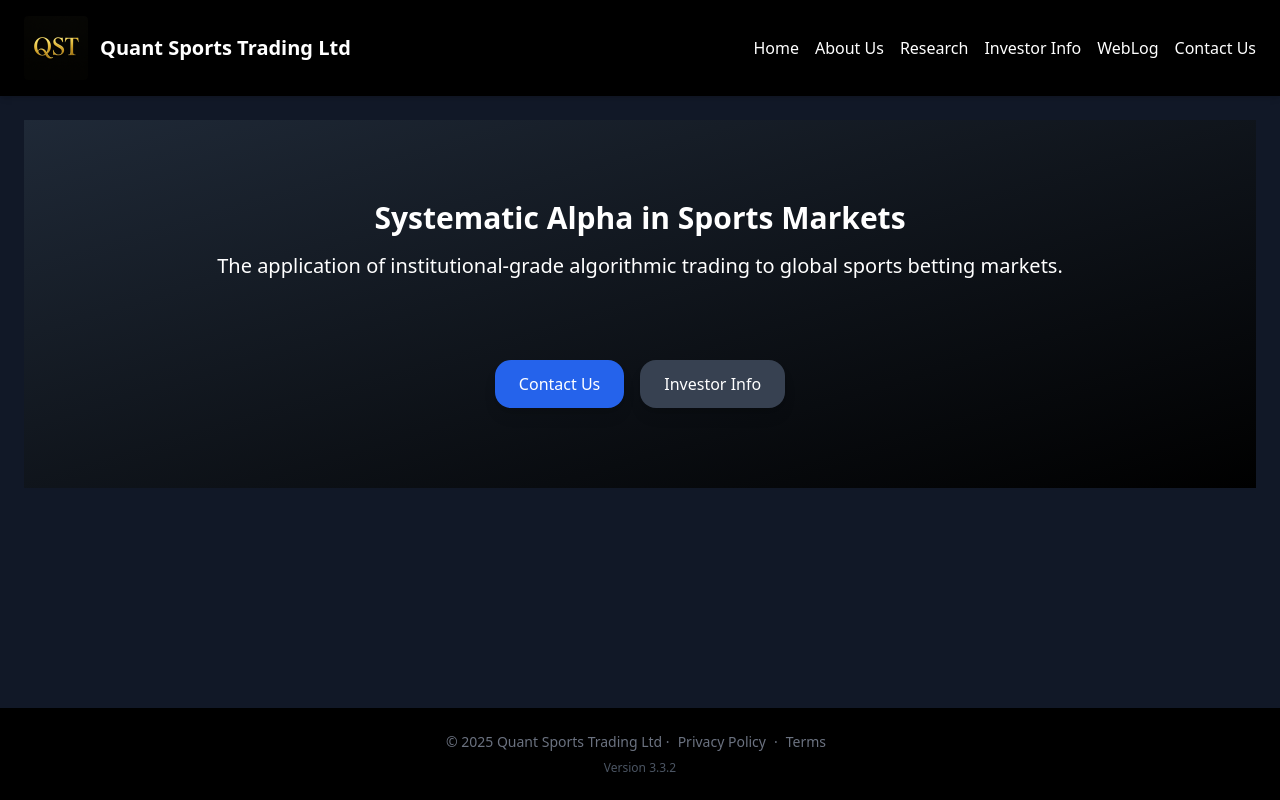
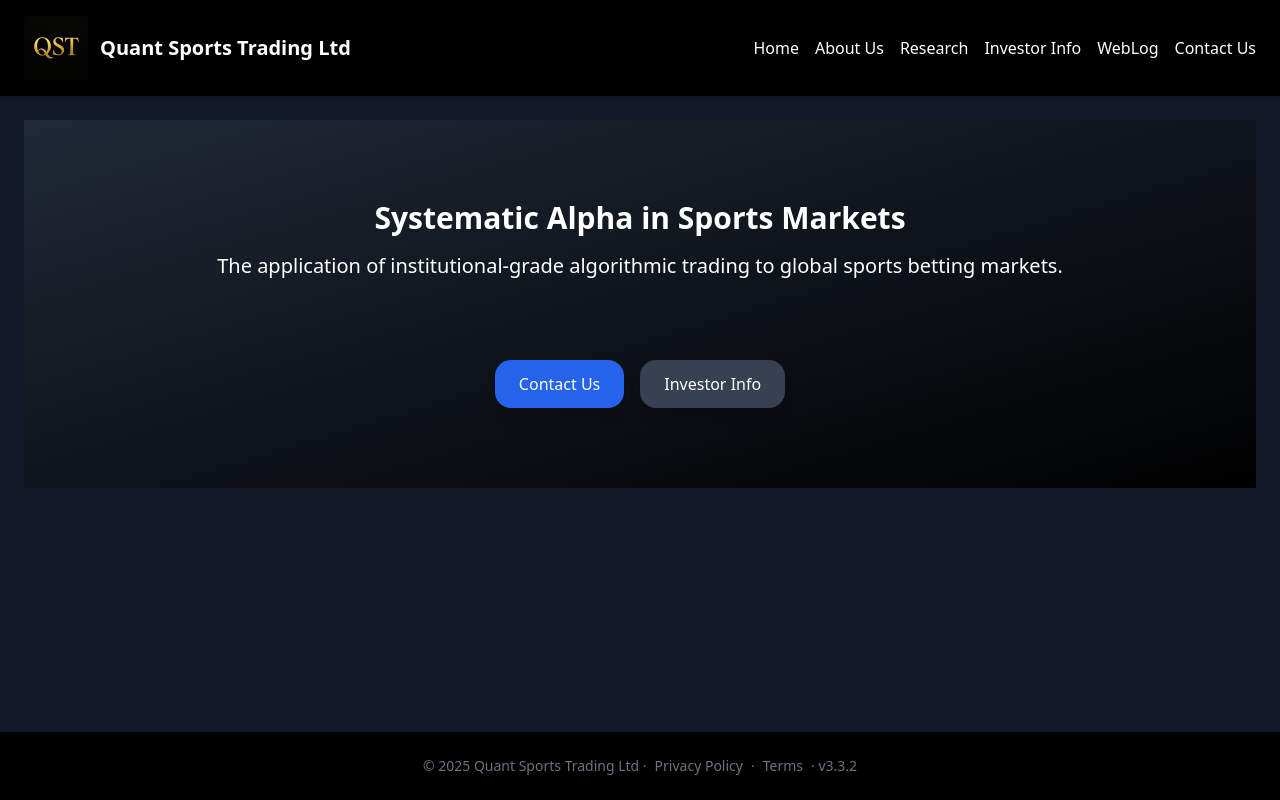
Before and after one commit to KevinMcLeanWAC/QST-website, a React (Vite) app: page / in a window 1280 px wide. Built offline with nearby package versions, Linux system fonts and the light colour scheme.

Commit message:
Automate version number display and update to v3.3.2

```diff
--- a/package.json
+++ b/package.json
@@ -1,6 +1,6 @@
 {
   "name": "qst-site",
-  "version": "1.0.0",
+  "version": "3.3.2",
   "private": true,
   "scripts": {
     "dev": "vite",
--- a/src/Layout.jsx
+++ b/src/Layout.jsx
@@ -1,5 +1,8 @@
 import React, { useState } from 'react';
 import { Link, Outlet } from 'react-router-dom';
+
+// Read version injected by Vite define
+const version = import.meta.env.PACKAGE_VERSION;
 
 const Layout = () => {
   const [isMobileMenuOpen, setIsMobileMenuOpen] = useState(false);
@@ -16,6 +19,7 @@
           <span className="text-xl font-bold text-white">Quant Sports Trading Ltd</span>
         </Link>
 
+        {/* Hamburger for mobile */}
         <button
           className="md:hidden text-white text-3xl"
           onClick={() => setIsMobileMenuOpen(!isMobileMenuOpen)}
@@ -24,6 +28,7 @@
           ☰
         </button>
 
+        {/* Desktop nav */}
         <nav className="hidden md:flex space-x-4">
           <Link to="/" className="hover:text-blue-400">Home</Link>
           <Link to="/about" className="hover:text-blue-400">About Us</Link>
@@ -34,6 +39,7 @@
         </nav>
       </header>
 
+      {/* Mobile nav panel */}
       {isMobileMenuOpen && (
         <nav className="md:hidden bg-black px-6 py-4 space-y-2 shadow-md">
           <Link to="/" className="block hover:text-blue-400" onClick={() => setIsMobileMenuOpen(false)}>Home</Link>
@@ -58,7 +64,7 @@
         <a href="/terms" className="hover:text-white transition-colors duration-200 px-2">
           Terms
         </a>
-        <div className="mt-2 text-xs text-gray-600">Version 3.3.2</div>
+        · v{version}
       </footer>
     </div>
   );
--- a/vite.config.js
+++ b/vite.config.js
@@ -1,3 +1,10 @@
-import { defineConfig } from 'vite'
-import react from '@vitejs/plugin-react'
-export default defineConfig({ plugins: [react()] })
+import { defineConfig } from 'vite';
+import react from '@vitejs/plugin-react';
+import pkg from './package.json';
+
+export default defineConfig({
+  plugins: [react()],
+  define: {
+    'import.meta.env.PACKAGE_VERSION': JSON.stringify(pkg.version),
+  },
+});
```
